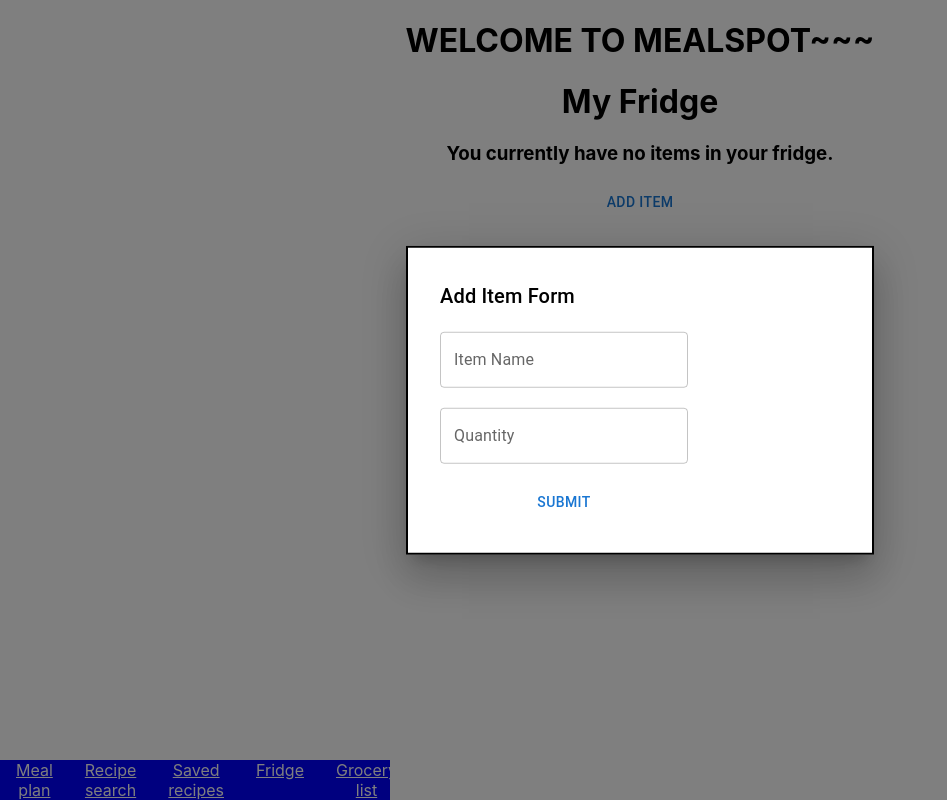
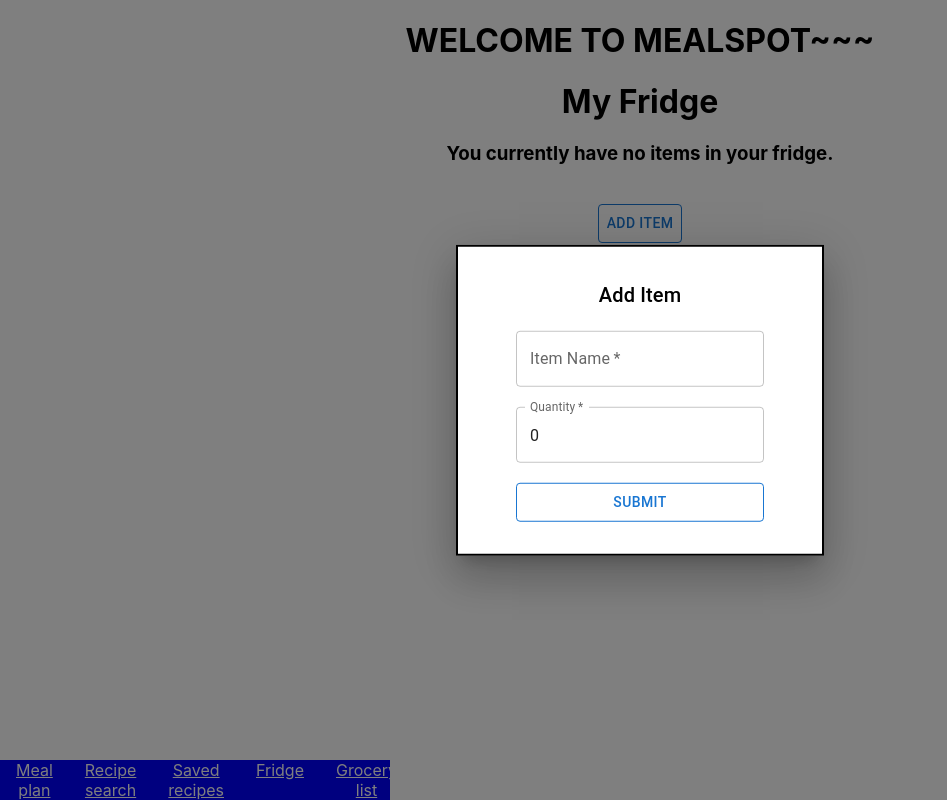
Before and after one commit to agiledev-students-spring2023/final-project-mealspot, a React (Create React App) app in the folder front-end/: page /fridge in a window 1280 px wide. Both pictures are taken after a click on the button "ADD ITEM". Shown: the whole page, without its empty margins (0-947 px from the left). Built offline with nearby package versions, Linux system fonts and the light colour scheme.

Commit message:
Added form functionality and more styling

```diff
--- /dev/null
+++ b/front-end/src/Reducer.js
@@ -0,0 +1,69 @@
+export const initialState = {
+    groceryList: [],
+    myFridge: [],
+    user: null
+};
+
+// get cart total by adding up (price * quantity) for alll the items in the car
+//export const getCartTotal = (cart) =>
+  //  cart?.reduce((amount, item) => item.price * item.quantity + amount, 0);
+
+// update the cart based on the specified action
+const reducer = (state, action) => {
+    switch (action.type) {
+        case "ADD_TO_GROCERYLIST":
+            {
+                return {
+                    ...state, groceryList: [...state.groceryList, action.item]
+                };
+            }
+        case "REMOVE_FROM_GROCERYLIST":
+            {
+                // copy the cart to a new cart
+                let newGroceryList = [...state.groceryList];
+
+                // find the item based on id
+                const index = newGroceryList.findIndex(
+                    (groceryListItem) => groceryListItem.id === action.id
+                );
+
+                // if found, remove the item from the new cart
+                if (index >= 0) {
+                    newGroceryList.splice(index, 1);
+                }
+
+                // return the new cart
+                return { ...state, groceryList: newGroceryList }
+            }
+        case "ADD_TO_FRIDGE":
+        {
+            return {
+                ...state, myFridge: [...state.myFridge, action.item]
+            };
+        }
+        case "REMOVE_FROM_FRIDGE":
+            {
+                // copy the cart to a new cart
+                let newFridge = [...state.myFridge];
+
+                // find the item based on id
+                const index = newFridge.findIndex(
+                    (fridgeItem) => fridgeItem.id === action.id
+                );
+
+                // if found, remove the item from the new cart
+                if (index >= 0) {
+                    newFridge.splice(index, 1);
+                }
+
+                // return the new cart
+                return { ...state, myFridge: newFridge }
+            }
+        case "SET_USER":
+            return { ...state, user: action.user }
+        default:
+            return state;
+    }
+};
+
+export default reducer;
--- /dev/null
+++ b/front-end/src/StateManager.js
@@ -0,0 +1,10 @@
+import { createContext, useContext, useReducer } from "react";
+
+export const StateContext = createContext();
+
+export const StateManager = ({ reducer, initialState, children }) =>
+(<StateContext.Provider value={useReducer(reducer, initialState)}>
+    {children}
+</StateContext.Provider>);
+
+export const useStateValue = () => useContext(StateContext);
--- a/front-end/src/components/Fridge.js
+++ b/front-end/src/components/Fridge.js
@@ -1,49 +1,92 @@
 import {useState, React} from 'react';
-import {Modal, Box, Button, Typography, FormControl, TextField, Grid} from '@mui/material';
+import {Modal, Box, Button, Typography, FormControl, TextField} from '@mui/material';
+import {useStateValue} from '../StateManager.js';
 import './Fridge.css';
+import FridgeItem from './FridgeItem';
 
-const style = {
+const boxStyle = {
     position: 'absolute',
     top: '50%',
     left: '50%',
     transform: 'translate(-50%, -50%)',
-    width: 400,
+    width: 300,
+    textAlign: 'center',
     bgcolor: 'background.paper',
     border: '2px solid #000',
     boxShadow: 24,
     p: 4,
   };
 
+const border = {
+    border: 1
+}
+
 const Fridge = () => {
-    const [items, addItem] = useState("")
-    const [open, setOpen] = useState(false)
+    const [{myFridge}, dispatch] = useStateValue();
+    const [inputs, setInputs] = useState({
+        id: 0,
+        name: "",
+        quantity: 0
+    });
+    const [open, setOpen] = useState(false);
     const handleOpen = () => setOpen(true);
     const handleClose = () => setOpen(false);
+    const addToFridge = () => {
+        // tell StateManager to add it to the cart
+        dispatch({
+            type: "ADD_TO_FRIDGE",
+            item: {
+                id: +new Date(),
+                name: inputs.name,
+                quantity: inputs.quantity
+            }
+        });
+    }
+    const handleSubmit = (e) => {
+        e.preventDefault();
+        addToFridge();
+        handleClose();
+    }
+
+    const handleChange = (e) => {
+        setInputs((prevState) => ({
+            ...prevState,
+            [e.target.name]: e.target.value,
+        }))
+    }
+
     return (
-        <div class="groceryListDiv">
+        <div>
             <h1>My Fridge</h1>
-            {items.length == 0 &&
-                <h3>You currently have no items in your fridge.</h3>
-            }
-            <Button onClick={handleOpen}>Add Item</Button>
+            {myFridge.length === 0 && <h3>You currently have no items in your fridge.</h3>}
+            {myFridge.map(item => (
+            <FridgeItem
+              key={item.id}
+              id={item.id}
+              name={item.name}
+              quantity={item.quantity}
+            />
+          ))}
+           <br/>
+            <Button sx={border} onClick={handleOpen}>Add Item</Button>
             <Modal
             open={open}
             onClose={handleClose}
             aria-labelledby="modal-modal-title"
             aria-describedby="modal-modal-description"
             >
-            <Box sx={style}>
-                <Typography id="modal-modal-title" variant="h6" component="h2">
-                Add Item Form
-                </Typography>
+            <Box sx={boxStyle}>
+                <Typography id="modal-modal-title" variant="h6" component="h2">Add Item</Typography>
                 <br/>
+                <form onSubmit={handleSubmit}>
                 <FormControl>
-                <TextField id="outlined-basic" label="Item Name" variant="outlined" />
+                <TextField required id="outlined-basic" label="Item Name" placeholder="Enter Name" onChange={handleChange} name="name" value={inputs.name} variant="outlined" />
                 <br/>
-                <TextField id="outlined-basic" label="Quantity" variant="outlined" />
+                <TextField required id="outlined-basic" label="Quantity" placeholder="Enter Quantity" onChange={handleChange} name="quantity" value={inputs.quantity} variant="outlined" />
                 <br/>
-                <Button>Submit</Button>
+                <Button sx={border} type="submit">Submit</Button>
                 </FormControl>
+                </form>
             </Box>
             </Modal>
         </div>
--- /dev/null
+++ b/front-end/src/components/FridgeItem.css
@@ -0,0 +1,15 @@
+.fridgeItemDiv {
+    width: auto;
+    display: flex;
+    flex-direction: row;
+}
+
+.fridgeItemName {
+    position: absolute;
+    left: 5%;
+}
+
+.fridgeItemQuantity {
+    position: absolute;
+    left: 40%;
+}
--- /dev/null
+++ b/front-end/src/components/FridgeItem.js
@@ -0,0 +1,31 @@
+import {useStateValue} from '../StateManager.js';
+import {Button} from '@mui/material';
+import './FridgeItem.css';
+
+const buttonStyle = {
+    border: 1,
+    height: 30,
+    marginTop: '14px',
+    left: '75%'
+}
+
+function FridgeItem({id, name, quantity}){
+    const [{}, dispatch] = useStateValue();
+    const removeFromFridge = () => {
+      // tell StateManager to remove the specified cart item
+      dispatch({
+        type: "REMOVE_FROM_FRIDGE",
+        id: id,
+      })
+    }
+
+    return (
+        <div className="fridgeItemDiv">
+            <p className="fridgeItemName">{name}</p>
+            <p className="fridgeItemQuantity">Quantity: {quantity}</p>
+            <Button sx={buttonStyle} onClick={removeFromFridge}>Remove</Button>
+        </div>
+    );
+}
+
+export default FridgeItem;
--- a/front-end/src/components/GroceryList.js
+++ b/front-end/src/components/GroceryList.js
@@ -1,49 +1,93 @@
 import {useState, React} from 'react';
-import {Modal, Box, Button, Typography, FormControl, TextField, Grid} from '@mui/material';
+import {Modal, Box, Button, Typography, FormControl, TextField} from '@mui/material';
+import {useStateValue} from '../StateManager.js';
 import './GroceryList.css';
+import GroceryListItem from './GroceryListItem';
 
-const style = {
+const boxStyle = {
     position: 'absolute',
     top: '50%',
     left: '50%',
     transform: 'translate(-50%, -50%)',
-    width: 400,
+    width: 300,
+    textAlign: 'center',
     bgcolor: 'background.paper',
     border: '2px solid #000',
     boxShadow: 24,
     p: 4,
   };
 
+const border = {
+    border: 1
+}
+
 const GroceryList = () => {
-    const [items, addItem] = useState("")
-    const [open, setOpen] = useState(false)
+    const [{groceryList}, dispatch] = useStateValue();
+    const [inputs, setInputs] = useState({
+        id: 0,
+        name: "",
+        quantity: 0
+    });
+    const [open, setOpen] = useState(false);
     const handleOpen = () => setOpen(true);
     const handleClose = () => setOpen(false);
+    const addToGroceryList = () => {
+        // tell StateManager to add it to the cart
+        dispatch({
+            type: "ADD_TO_GROCERYLIST",
+            item: {
+                id: +new Date(),
+                name: inputs.name,
+                quantity: inputs.quantity
+            }
+        });
+    }
+
+    const handleSubmit = (e) => {
+        e.preventDefault();
+        addToGroceryList();
+        handleClose();
+    }
+
+    const handleChange = (e) => {
+        setInputs((prevState) => ({
+            ...prevState,
+            [e.target.name]: e.target.value,
+        }))
+    }
+
     return (
-        <div class="groceryListDiv">
+        <div className="groceryListDiv">
             <h1>My Grocery List</h1>
-            {items.length == 0 &&
-                <h3>You currently have no items in your grocery list.</h3>
-            }
-            <Button onClick={handleOpen}>Add Item</Button>
+            {groceryList.length === 0 && <h3>You currently have no items in your grocery list.</h3>}
+            {groceryList.map(item => (
+            <GroceryListItem
+              key={item.id}
+              id={item.id}
+              name={item.name}
+              quantity={item.quantity}
+            />
+          ))}
+           <br/>
+            <Button sx={border} onClick={handleOpen}>Add Item</Button>
             <Modal
             open={open}
             onClose={handleClose}
             aria-labelledby="modal-modal-title"
             aria-describedby="modal-modal-description"
             >
-            <Box sx={style}>
-                <Typography id="modal-modal-title" variant="h6" component="h2">
-                Add Item Form
-                </Typography>
+            <Box sx={boxStyle}>
+                <Typography id="modal-modal-title" variant="h6" component="h2">Add Item</Typography>
                 <br/>
+                <form onSubmit={handleSubmit}>
                 <FormControl>
-                <TextField id="outlined-basic" label="Item Name" variant="outlined" />
+                <TextField required id="outlined-basic" label="Item Name" placeholder="Enter Name" onChange={handleChange} name="name" value={inputs.name} variant="outlined" />
                 <br/>
-                <TextField id="outlined-basic" label="Quantity" variant="outlined" />
+                <TextField required id="outlined-basic" label="Quantity" placeholder="Enter Quantity" onChange={handleChange} name="quantity" value={inputs.quantity} variant="outlined" />
                 <br/>
-                <Button>Submit</Button>
+                <Button sx={border} type="submit">Submit</Button>
                 </FormControl>
+                </form>
             </Box>
             </Modal>
         </div>
--- /dev/null
+++ b/front-end/src/components/GroceryListItem.css
@@ -0,0 +1,15 @@
+.groceryListItemDiv {
+    width: auto;
+    display: flex;
+    flex-direction: row;
+}
+
+.groceryListItemName {
+    position: absolute;
+    left: 5%;
+}
+
+.groceryListItemQuantity {
+    position: absolute;
+    left: 40%;
+}
--- /dev/null
+++ b/front-end/src/components/GroceryListItem.js
@@ -0,0 +1,31 @@
+import {useStateValue} from '../StateManager.js';
+import {Button} from '@mui/material';
+import './GroceryListItem.css';
+
+const buttonStyle = {
+    border: 1,
+    height: 30,
+    marginTop: '14px',
+    left: '75%'
+}
+
+function GroceryListItem({id, name, quantity}){
+    const [{}, dispatch] = useStateValue();
+    const removeFromCart = () => {
+      // tell StateManager to remove the specified cart item
+      dispatch({
+        type: "REMOVE_FROM_GROCERYLIST",
+        id: id,
+      })
+    }
+
+    return (
+        <div className="groceryListItemDiv">
+            <p className="groceryListItemName">{name}</p>
+            <p className="groceryListItemQuantity">Quantity: {quantity}</p>
+            <Button sx={buttonStyle} onClick={removeFromCart}>Remove</Button>
+        </div>
+    );
+}
+
+export default GroceryListItem;
--- a/front-end/src/index.js
+++ b/front-end/src/index.js
@@ -3,11 +3,15 @@ import ReactDOM from 'react-dom/client';
 import './index.css';
 import App from './components/App';
 import reportWebVitals from './reportWebVitals';
+import { StateManager } from './StateManager';
+import reducer, { initialState } from './Reducer';
 
 const root = ReactDOM.createRoot(document.getElementById('root'));
 root.render(
   <React.StrictMode>
-    <App />
+    <StateManager initialState={initialState} reducer={reducer}>
+      <App />
+    </StateManager>
   </React.StrictMode>
 );
 
```
